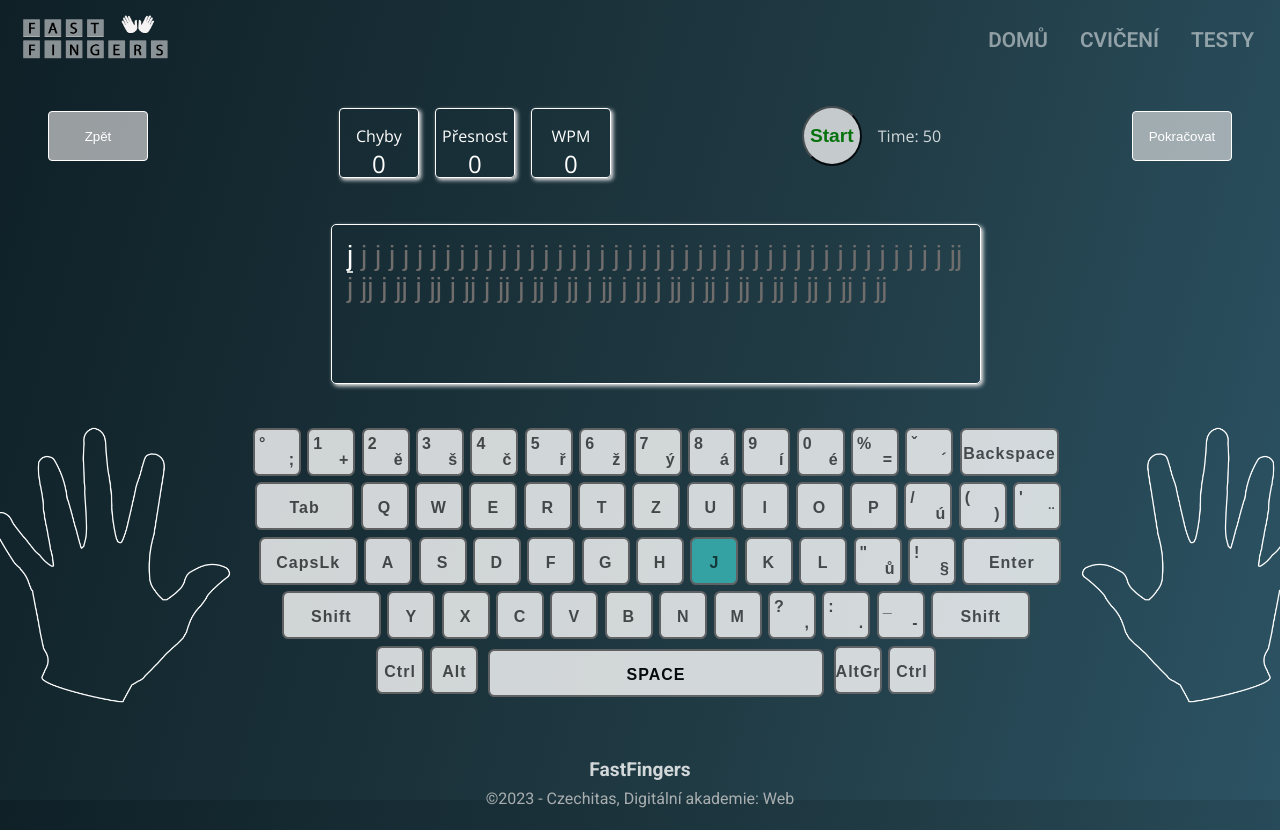
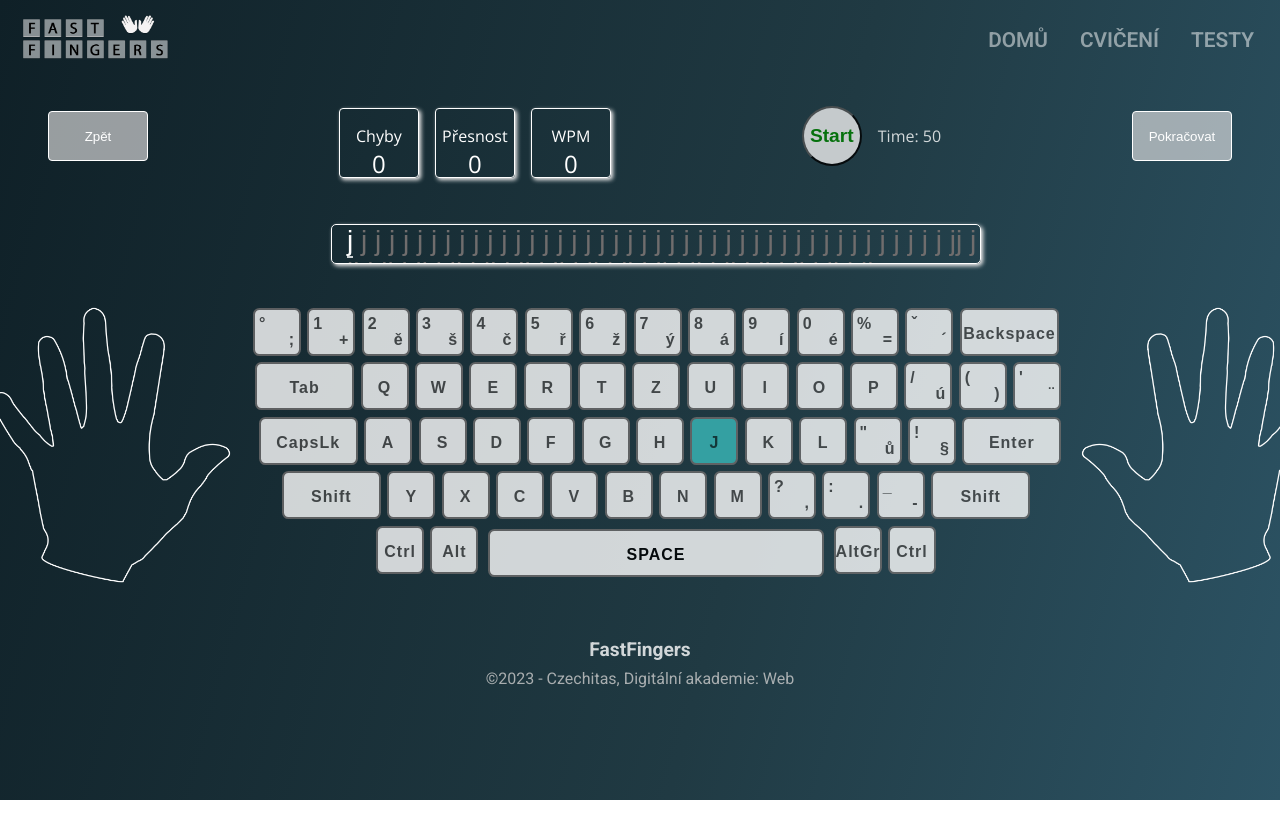
Before and after one commit to ICerv/fast-fingers-app, a React app: page /section/1/lesson/1/exercise/1 in a window 1280 px wide. Shown: the top 830 px of the page. After the commit the page ends 800 px from the top, so only its background shows below. Built offline with nearby package versions, Linux system fonts and the light colour scheme.

Commit message:
Add scrollIntoView to the TextInput

```diff
--- a/src/pages/TrainingPage/TextInput/index.jsx
+++ b/src/pages/TrainingPage/TextInput/index.jsx
@@ -1,28 +1,48 @@
-import React, { useState, useEffect } from 'react';
-import './style.css';
+import React, { useRef, useEffect } from "react";
+import "./style.css";
 
 const TextInput = ({ targetText, inputText, exerciseMode }) => {
+  const ref = useRef();
+
+  useEffect(() => {
+    ref.current?.scrollIntoView({
+      behavior: "smooth",
+    });
+  }, [inputText]);
+
   const renderText = () => {
-    let isActive = true
+    let isActive = true;
     return Array.from(targetText).map((char, index) => {
       if (index < inputText.length) {
-        let className
+        let className;
         if (char === inputText[index]) {
-          className = 'letter right'
-          isActive = true
+          className = "letter right";
+          isActive = true;
         } else {
-          className = 'letter wrong'
-          isActive = false
+          className = "letter wrong";
+          isActive = false;
         }
-        return <span key={index} className={className }>{char}</span>
-      } if (index === inputText.length) {
-
-        if (!exerciseMode || (exerciseMode && isActive)  ) {
-          return <span key={index} className= 'letter active'>{char}</span>
+        return (
+          <span key={index} className={className}>
+            {char}
+          </span>
+        );
+      }
+      if (index === inputText.length) {
+        if (!exerciseMode || (exerciseMode && isActive)) {
+          return (
+            <span key={index} ref={ref} className="letter active">
+              {char}
+            </span>
+          );
         }
       }
 
-      return <span key={index} className='letter'>{char}</span>
+      return (
+        <span key={index} className="letter">
+          {char}
+        </span>
+      );
     });
   };
 
@@ -31,6 +51,6 @@ const TextInput = ({ targetText, inputText, exerciseMode }) => {
       <div>{renderText()}</div>
     </>
   );
-}
+};
 
 export default TextInput;
--- a/src/pages/TrainingPage/style.css
+++ b/src/pages/TrainingPage/style.css
@@ -72,10 +72,11 @@ img.hand {
 
 .input-container {
     width: 650px;
-    height: 20vh;
+    height: 40px;
     border: 1px solid white;
     box-shadow: 2px 2px 4px rgba(243, 241, 241);
     border-radius: 5px;
-    padding: 15px;
+    padding-left: 15px;
     margin-bottom: 20px;
+    overflow: hidden;
 }
```
